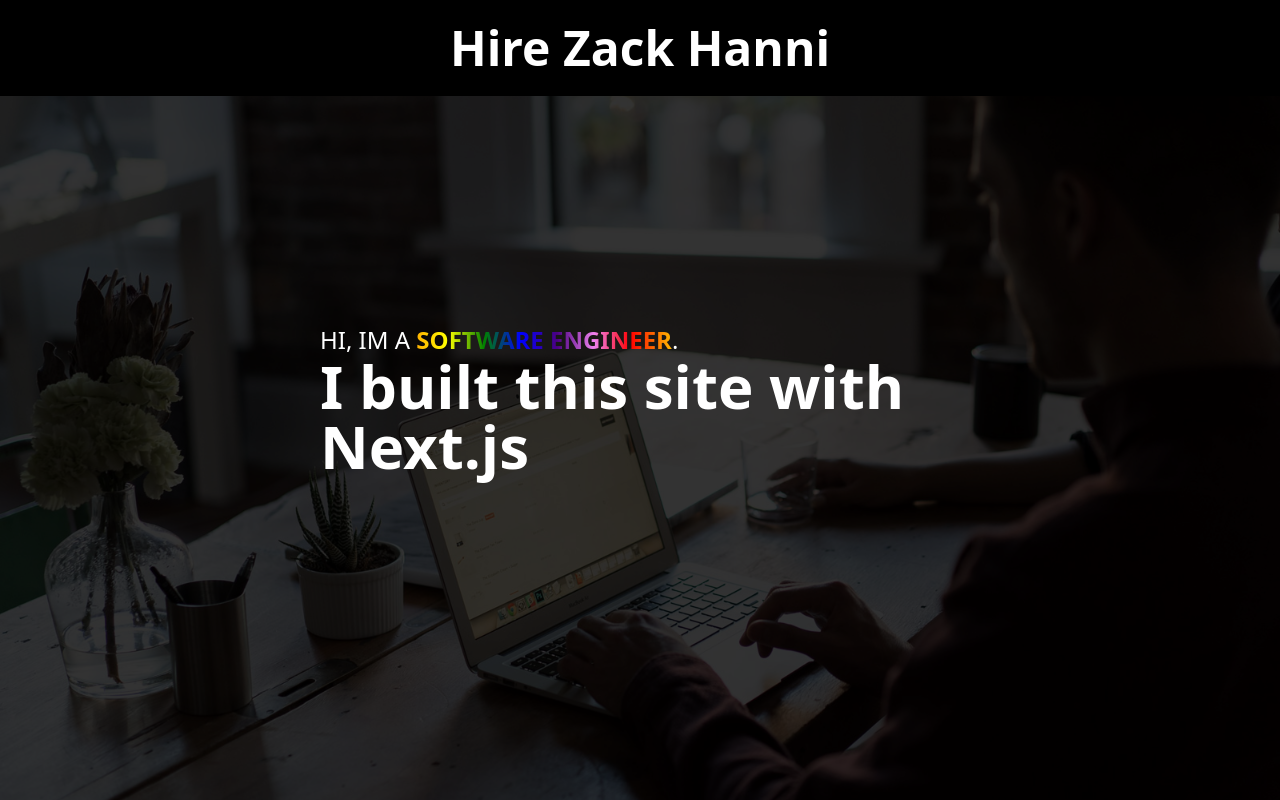
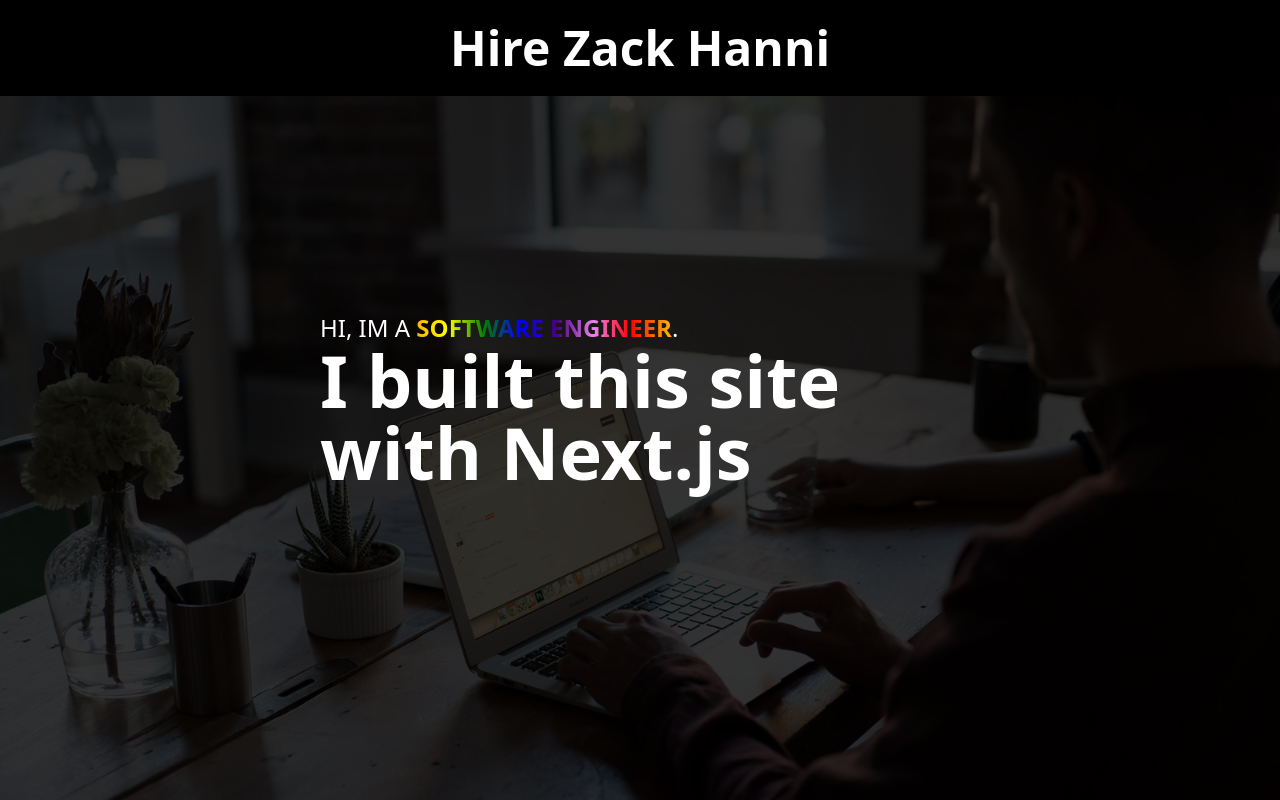
Before and after one commit to zackhanni/zachary.works, a Next.js app: page / in a window 1280 px wide. Shown: the top 800 px of the page. Built offline with nearby package versions, Linux system fonts and the light colour scheme.

Commit message:
prettier formatting

```diff
--- a/app/components/Hero.tsx
+++ b/app/components/Hero.tsx
@@ -14,8 +14,16 @@ function Hero() {
           className=" opacity-20 absolute object-cover top-0 left-0"
         />
         <div className="absolute -translate-x-1/2 -translate-y-1/2 top-1/2 left-1/2">
-          <p className="text-2xl text-white uppercase">Hi, Im a <span id="rainbow" className="font-semibold" >software engineer</span>.</p>
-          <p className="text-6xl text-white font-bold">I built this site with Next.js</p>
+          <p className="text-2xl text-white uppercase">
+            Hi, Im a{" "}
+            <span id="rainbow" className="font-semibold">
+              software engineer
+            </span>
+            .
+          </p>
+          <p className="text-5xl md:text-7xl text-white font-bold">
+            I built this site with Next.js
+          </p>
         </div>
       </div>
     </section>
```
